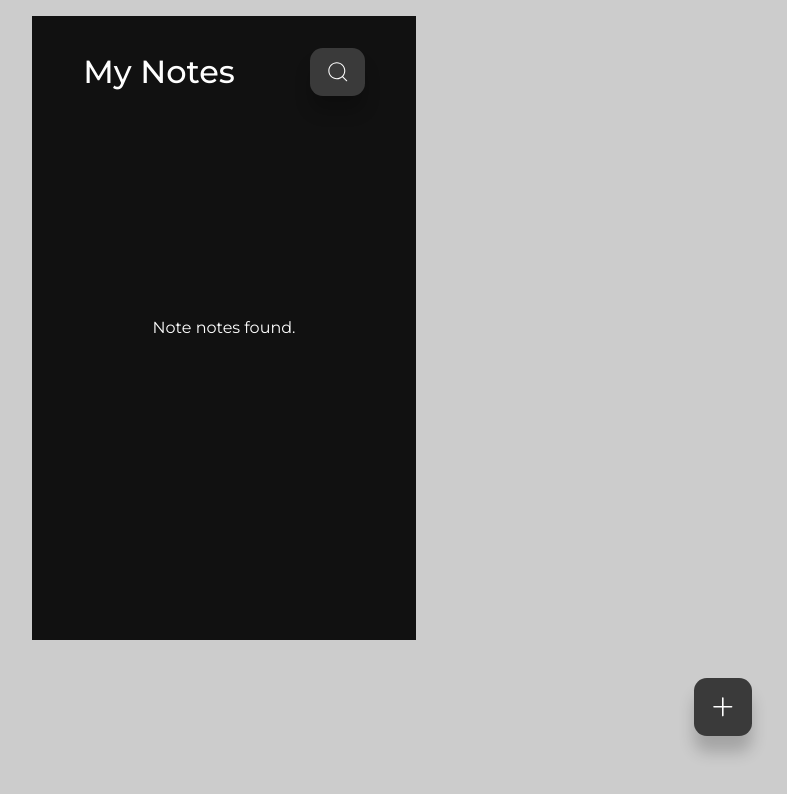
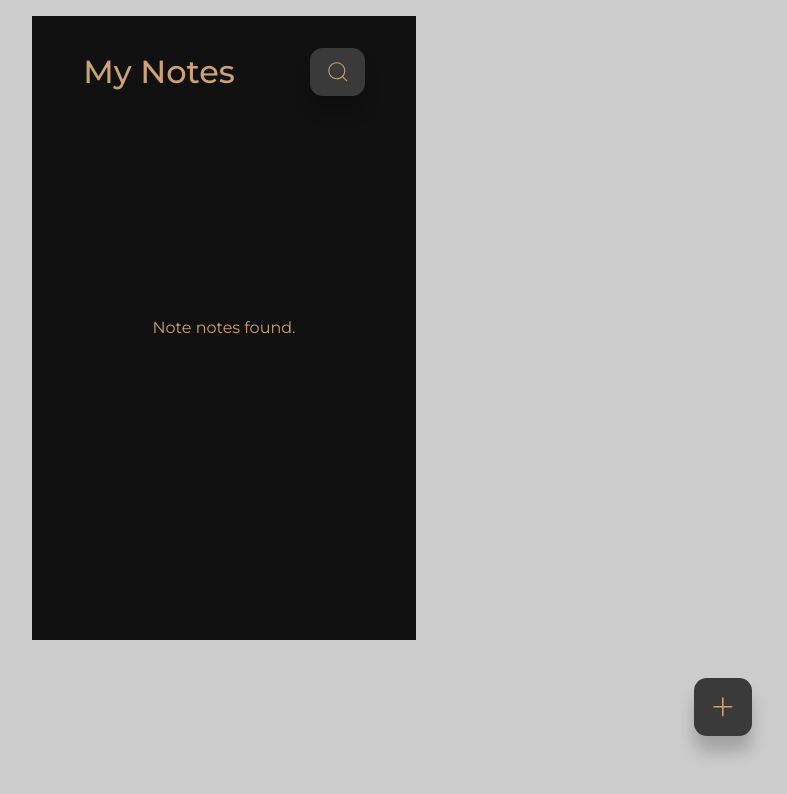
Before and after one commit to khafiz33/Notes, a React (Create React App) app: page / in a window 1280 px wide. Shown: the top 794 px of the page, without its empty margins (416-1203 px from the left). Built offline with nearby package versions, Linux system fonts and the light colour scheme.

Commit message:
site color changed

```diff
--- a/src/App.css
+++ b/src/App.css
@@ -13,7 +13,7 @@
 :root {
 	--color-bg-dark: #3a3a3a;
 	--color-bg-black: #111111;
-	--color-white: #fefefe;
+	--color-white: #cda274;
 	--color-primary: #7634d8;
 	--color-danger: rgb(249, 84, 84);
 }
--- a/src/components/NoteItem/NoteItem.css
+++ b/src/components/NoteItem/NoteItem.css
@@ -1,5 +1,5 @@
 :root {
-	--color-white: #fefefe;
+	--color-white: #cda274;
 	--color-primary: #7634d8;
 }
 
--- a/src/pages/CreateNote/CreateNote.css
+++ b/src/pages/CreateNote/CreateNote.css
@@ -1,5 +1,5 @@
 :root {
-	--color-white: #fefefe;
+	--color-white: #cda274;
 }
 
 .create-note__header {
--- a/src/pages/Notes/Notes.css
+++ b/src/pages/Notes/Notes.css
@@ -1,6 +1,6 @@
 :root {
 	--color-bg-dark: #3a3a3a;
-	--color-white: #fefefe;
+	--color-white: #cda274;
 }
 
 .notes__header input {
```
